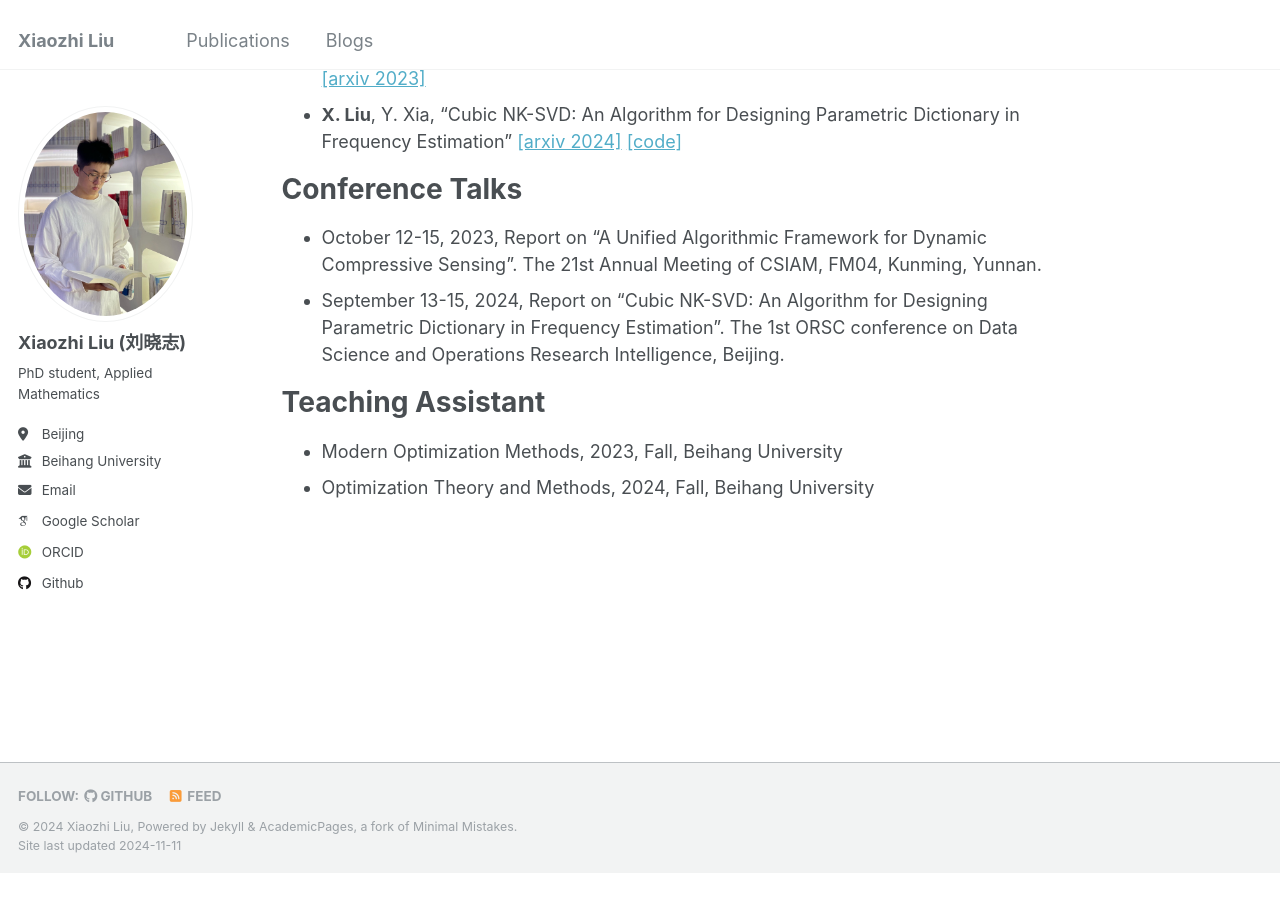
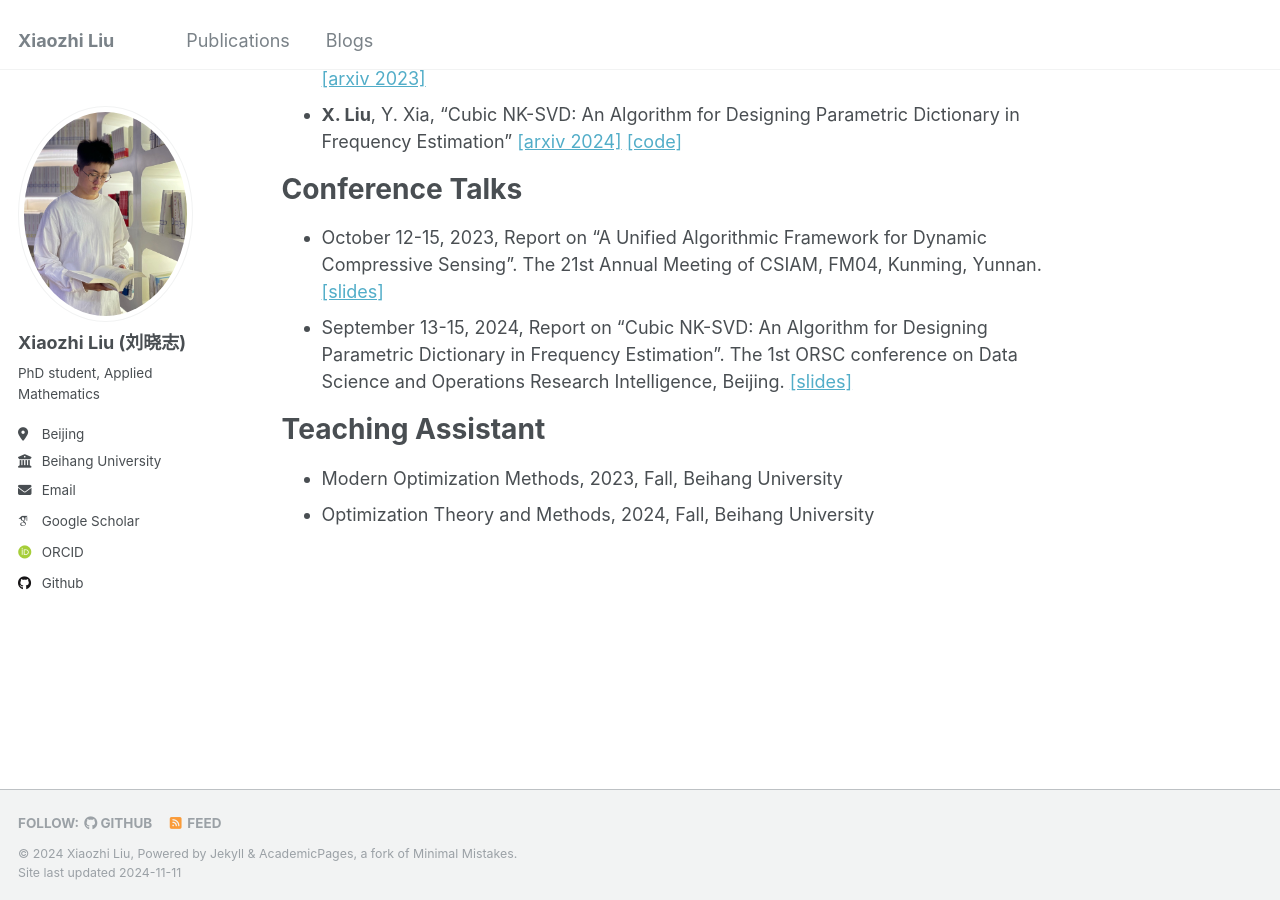
Before and after one commit to xzliu-opt/xzliu-opt.github.io, a Jekyll site: the page built from _pages/about.md, in a window 1280 px wide and 900 px high, scrolled down 509 px. Built offline with Jekyll 4.4.1, drawn with Linux system fonts in a browser that asks for light colours; some web fonts are replaced; before the commit the page ends 1382 px from its top, so only the background shows below that.

Commit message:
Update about.md

```diff
--- a/_pages/about.md
+++ b/_pages/about.md
@@ -25,8 +25,8 @@ Recent Publications
 
 Conference Talks
 ======
-- October 12-15, 2023, Report on “A Unified Algorithmic Framework for Dynamic Compressive Sensing”. The 21st Annual Meeting of CSIAM, FM04, Kunming, Yunnan.
-- September 13-15, 2024, Report on “Cubic NK-SVD: An Algorithm for Designing Parametric Dictionary in Frequency Estimation”. The 1st ORSC conference on Data Science and Operations Research Intelligence, Beijing.
+- October 12-15, 2023, Report on “A Unified Algorithmic Framework for Dynamic Compressive Sensing”. The 21st Annual Meeting of CSIAM, FM04, Kunming, Yunnan. [[slides]](https://xzliu-opt.github.io/files/slides/slides_CSIAM_2023.pdf)
+- September 13-15, 2024, Report on “Cubic NK-SVD: An Algorithm for Designing Parametric Dictionary in Frequency Estimation”. The 1st ORSC conference on Data Science and Operations Research Intelligence, Beijing. [[slides]](https://xzliu-opt.github.io/files/slides/slides_ORSC_2024.pdf)
 
 Teaching Assistant
 ======
```
